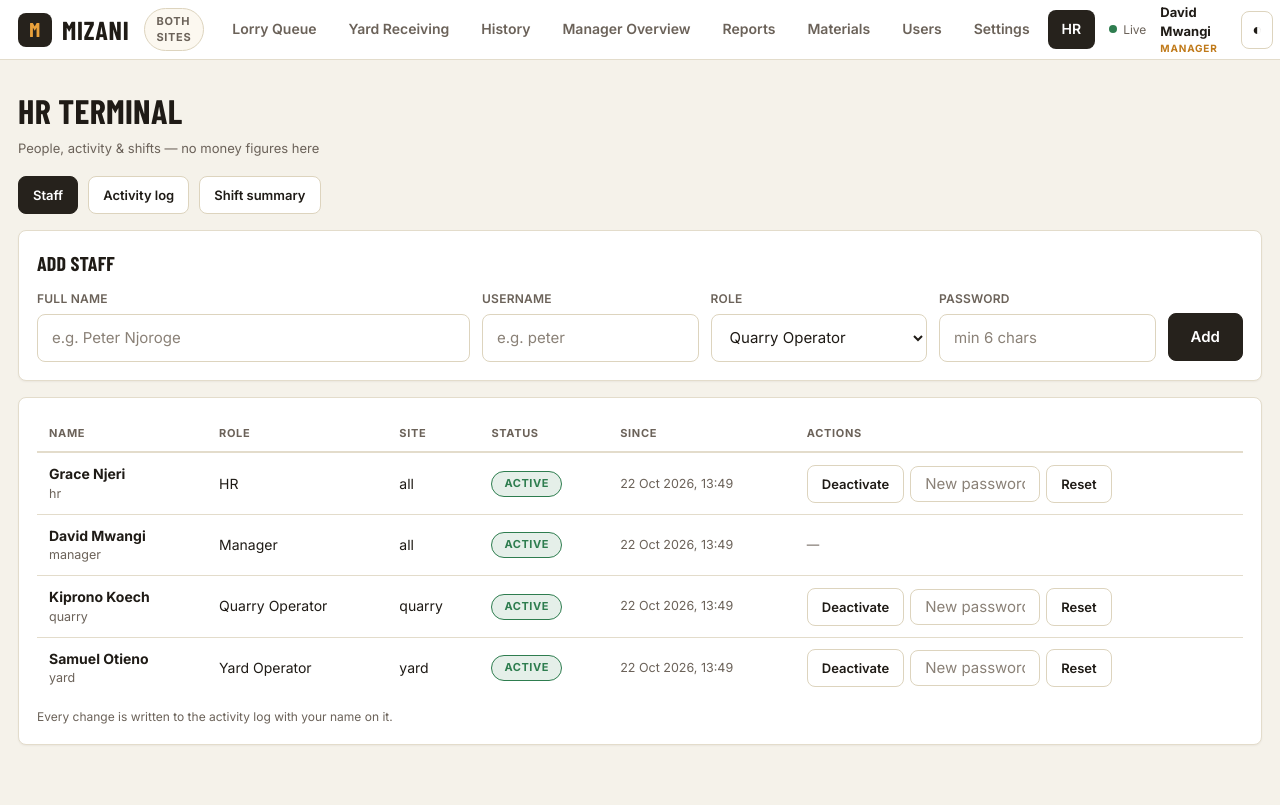
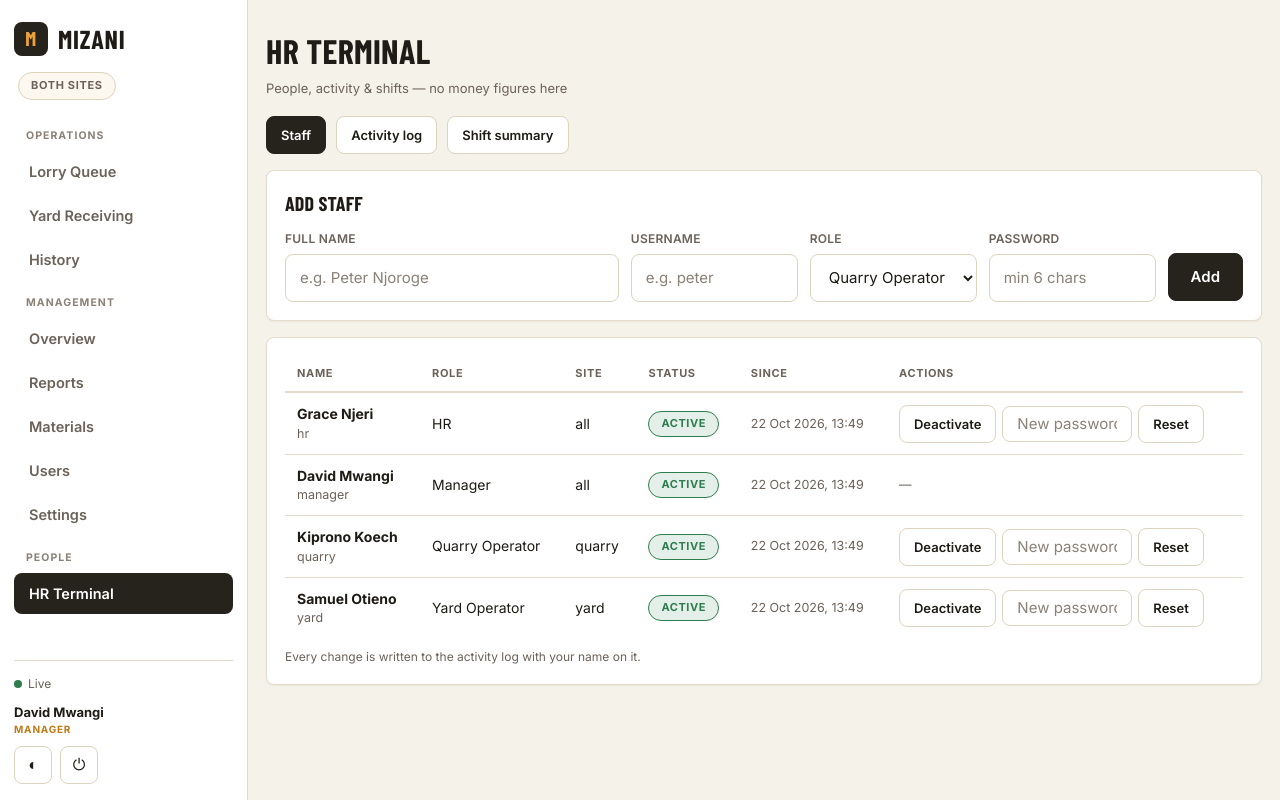
Before and after one commit to shahbzshah/mizani, a Flask app: page /hr in a window 1280 px wide; the page is wider, and only the part inside the window is pictured. Run offline with Flask 3, Linux system fonts and the light colour scheme; a user stored in the database is signed in; data comes from the database, SQL or seed files in the repository.

Commit message:
Left sidebar nav: grouped sections, user footer, mobile drawer

```diff
--- a/app/static/css/mizani.css
+++ b/app/static/css/mizani.css
@@ -32,21 +32,36 @@ h1,h2,h3,.display{font-family:var(--font-display);font-weight:700;letter-spacing
 a{color:inherit}
 img{max-width:100%}
 
-/* ---------- top bar ---------- */
-.topbar{position:sticky;top:0;z-index:50;background:var(--surface);border-bottom:1px solid var(--border);display:flex;align-items:center;gap:14px;padding:0 18px;height:60px}
-.brand{display:flex;align-items:center;gap:10px;font-family:var(--font-display);font-size:26px;font-weight:700;letter-spacing:.03em}
+/* ---------- sidebar ---------- */
+.sidebar{position:fixed;inset:0 auto 0 0;width:248px;z-index:60;background:var(--surface);border-right:1px solid var(--border);display:flex;flex-direction:column;padding:20px 14px 16px;transition:transform .22s ease}
+.brand{display:flex;align-items:center;gap:10px;font-family:var(--font-display);font-size:26px;font-weight:700;letter-spacing:.03em;text-decoration:none;color:var(--ink)}
 .brand .mark{width:34px;height:34px;border-radius:8px;background:var(--cta);color:var(--amber);display:flex;align-items:center;justify-content:center;font-size:20px;font-weight:700}
+.side-site{margin:14px 4px 0;align-self:flex-start}
 .site-pill{font-size:11px;font-weight:700;letter-spacing:.06em;text-transform:uppercase;border:1px solid var(--border-input);border-radius:999px;padding:5px 12px;color:var(--ink-2);background:var(--surface-low)}
-.nav{display:flex;gap:4px;margin:0 auto}
-.nav a{text-decoration:none;font-size:14px;font-weight:600;color:var(--ink-2);padding:9px 14px;border-radius:8px;white-space:nowrap}
-.nav a:hover{background:var(--surface-low);color:var(--ink)}
-.nav a.active{background:var(--cta);color:#fff}
-[data-theme="dark"] .nav a.active{color:#1C1915}
+.side-nav{display:flex;flex-direction:column;gap:3px;margin-top:16px;flex:1;overflow-y:auto}
+.nav-group{font-size:10.5px;font-weight:700;letter-spacing:.1em;text-transform:uppercase;color:var(--ink-3);padding:12px 12px 5px}
+.side-nav a{display:block;text-decoration:none;font-size:14.5px;font-weight:600;color:var(--ink-2);padding:10px 12px;border-radius:8px;border-left:3px solid transparent}
+.side-nav a:hover{background:var(--surface-low);color:var(--ink)}
+.side-nav a.active{background:var(--cta);color:#fff}
+[data-theme="dark"] .side-nav a.active{color:#1C1915}
+.side-foot{border-top:1px solid var(--border);padding-top:14px;display:flex;flex-direction:column;gap:10px}
+.side-actions{display:flex;gap:8px}
 .userbox{display:flex;align-items:center;gap:10px;font-size:13px}
 .userbox .role{font-size:10px;font-weight:700;letter-spacing:.08em;color:var(--warn);text-transform:uppercase}
 .syncdot{display:flex;align-items:center;gap:6px;font-size:12px;color:var(--ink-2)}
 .syncdot i{width:8px;height:8px;border-radius:50%;background:var(--green);display:inline-block}
 .icon-btn{background:none;border:1px solid var(--border-input);border-radius:8px;width:38px;height:38px;cursor:pointer;color:var(--ink);font-size:16px}
+.main{margin-left:248px;min-height:100vh;display:flex;flex-direction:column}
+.mobilebar{display:none}
+.scrim{display:none}
+body.no-auth .main{margin-left:0}
+@media (max-width:960px){
+  .sidebar{transform:translateX(-102%);box-shadow:var(--shadow-lg)}
+  body.nav-open .sidebar{transform:none}
+  body.nav-open .scrim{display:block;position:fixed;inset:0;z-index:55;background:rgba(0,0,0,.45)}
+  .main{margin-left:0}
+  .mobilebar{display:flex;align-items:center;gap:12px;position:sticky;top:0;z-index:40;background:var(--surface);border-bottom:1px solid var(--border);padding:10px 14px}
+}
 
 /* ---------- layout ---------- */
 .wrap{max-width:1280px;margin:0 auto;padding:20px 18px 60px}
@@ -175,8 +190,9 @@ textarea.input{padding:12px 14px;min-height:90px;resize:vertical}
 /* ---------- receipt ---------- */
 .receipt{max-width:420px;margin:0 auto;background:#fff;color:#111;border:1px solid #ddd;padding:28px;font-family:var(--font-ui)}
 @media print{
-  .topbar,.noprint,.pagehead .actions{display:none!important}
+  .sidebar,.mobilebar,.scrim,.noprint,.pagehead .actions{display:none!important}
   body{background:#fff}
+  .main{margin-left:0}
   .wrap{max-width:none;padding:0}
   .receipt{border:none;box-shadow:none;max-width:none}
 }
--- a/app/templates/base.html
+++ b/app/templates/base.html
@@ -9,19 +9,22 @@
 <link rel="stylesheet" href="{{ url_for('static', filename='css/mizani.css') }}">
 <script src="{{ url_for('static', filename='vendor/htmx.min.js') }}"></script>
 </head>
-<body>
-<header class="topbar">
-  <a href="{{ url_for('main.index') }}" style="text-decoration:none" class="brand">
+<body class="{{ 'no-auth' if not current_user.is_authenticated else '' }}">
+{% if current_user.is_authenticated %}
+<aside class="sidebar" id="sidebar">
+  <a href="{{ url_for('main.index') }}" class="brand">
     <span class="mark">M</span> MIZANI
   </a>
-  {% if current_user.is_authenticated %}
-  <span class="site-pill">
+  <div class="side-site site-pill">
     {% if current_user.role == 'manager' %}Both sites
     {% elif current_user.role == 'hr' %}HR
     {% elif current_user.site == 'quarry' %}Quarry operations
     {% else %}Yard operations{% endif %}
-  </span>
-  <nav class="nav">
+  </div>
+  <nav class="side-nav">
+    {% if current_user.role in ('manager','operator_quarry','operator_yard') %}
+    <div class="nav-group">Operations</div>
+    {% endif %}
     {% if current_user.role in ('manager','operator_quarry') %}
       <a href="{{ url_for('main.queue') }}" class="{{ 'active' if request.endpoint in ('main.queue','main.ticket_new','main.ticket_detail') else '' }}">Lorry Queue</a>
     {% endif %}
@@ -32,26 +35,41 @@
       <a href="{{ url_for('main.history') }}" class="{{ 'active' if request.endpoint=='main.history' else '' }}">History</a>
     {% endif %}
     {% if current_user.role == 'manager' %}
-      <a href="{{ url_for('main.manager') }}" class="{{ 'active' if request.endpoint=='main.manager' else '' }}">Manager Overview</a>
+    <div class="nav-group">Management</div>
+      <a href="{{ url_for('main.manager') }}" class="{{ 'active' if request.endpoint=='main.manager' else '' }}">Overview</a>
       <a href="{{ url_for('main.reports') }}" class="{{ 'active' if request.endpoint=='main.reports' else '' }}">Reports</a>
       <a href="{{ url_for('main.materials') }}" class="{{ 'active' if request.endpoint=='main.materials' else '' }}">Materials</a>
       <a href="{{ url_for('main.users') }}" class="{{ 'active' if request.endpoint=='main.users' else '' }}">Users</a>
       <a href="{{ url_for('main.settings') }}" class="{{ 'active' if request.endpoint=='main.settings' else '' }}">Settings</a>
     {% endif %}
     {% if current_user.role in ('hr','manager') %}
-      <a href="{{ url_for('main.hr') }}" class="{{ 'active' if request.endpoint=='main.hr' else '' }}">HR</a>
+    <div class="nav-group">People</div>
+      <a href="{{ url_for('main.hr') }}" class="{{ 'active' if request.endpoint=='main.hr' else '' }}">HR Terminal</a>
     {% endif %}
   </nav>
-  <span class="syncdot"><i></i> Live</span>
+  <div class="side-foot">
+    <div class="syncdot"><i></i> Live</div>
     <div class="userbox">
       <div><div style="font-weight:700">{{ current_user.name }}</div>
       <div class="role">{{ current_user.role_label }}</div></div>
+    </div>
+    <div class="side-actions">
       <button class="icon-btn" id="themeBtn" title="Toggle theme">◐</button>
       <a class="icon-btn" style="display:inline-flex;align-items:center;justify-content:center;text-decoration:none" href="{{ url_for('main.logout') }}" title="Sign out">⏻</a>
     </div>
+  </div>
+</aside>
+<div class="scrim" id="scrim"></div>
 {% endif %}
-</header>
 
+<div class="main">
+  {% if current_user.is_authenticated %}
+  <div class="mobilebar">
+    <button class="icon-btn" id="navToggle" title="Menu">☰</button>
+    <span class="brand" style="font-size:20px"><span class="mark" style="width:28px;height:28px;font-size:16px">M</span> MIZANI</span>
+    <span class="syncdot"><i></i></span>
+  </div>
+  {% endif %}
   <main class="wrap">
     {% with msgs = get_flashed_messages(with_categories=true) %}
       {% for cat, m in msgs %}
@@ -60,6 +78,7 @@
     {% endwith %}
     {% block body %}{% endblock %}
   </main>
+</div>
 
 <script>
 const root = document.documentElement;
@@ -68,6 +87,10 @@ document.getElementById('themeBtn')?.addEventListener('click', () => {
   root.dataset.theme = root.dataset.theme === 'light' ? 'dark' : 'light';
   localStorage.setItem('mizani-theme', root.dataset.theme);
 });
+const navToggle = document.getElementById('navToggle');
+navToggle?.addEventListener('click', () => document.body.classList.toggle('nav-open'));
+document.getElementById('scrim')?.addEventListener('click', () => document.body.classList.remove('nav-open'));
+document.querySelectorAll('.side-nav a').forEach(a => a.addEventListener('click', () => document.body.classList.remove('nav-open')));
 </script>
 {% block scripts %}{% endblock %}
 </body>
```
Lines whose indentation alone changed are shown as unchanged.
